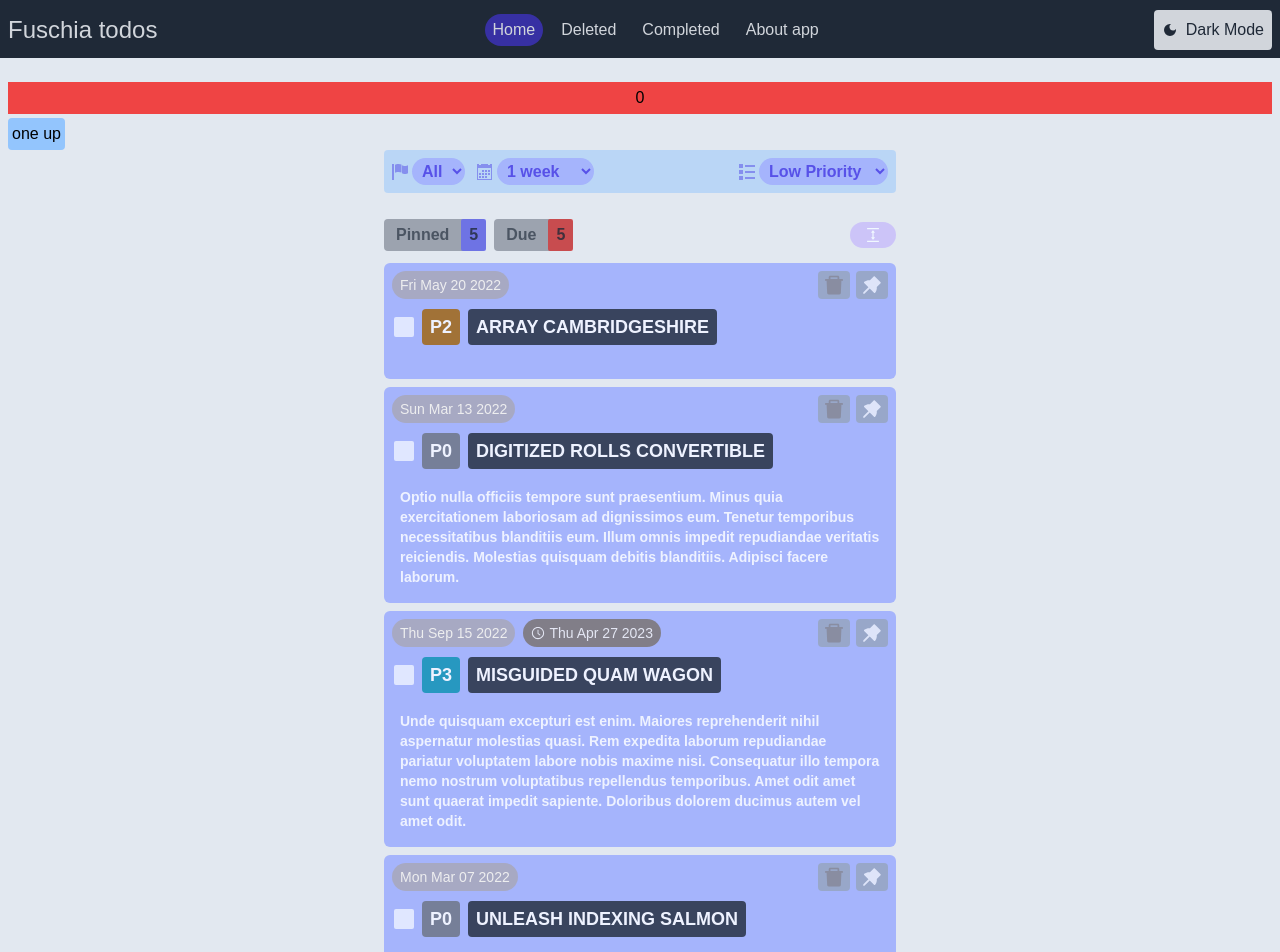
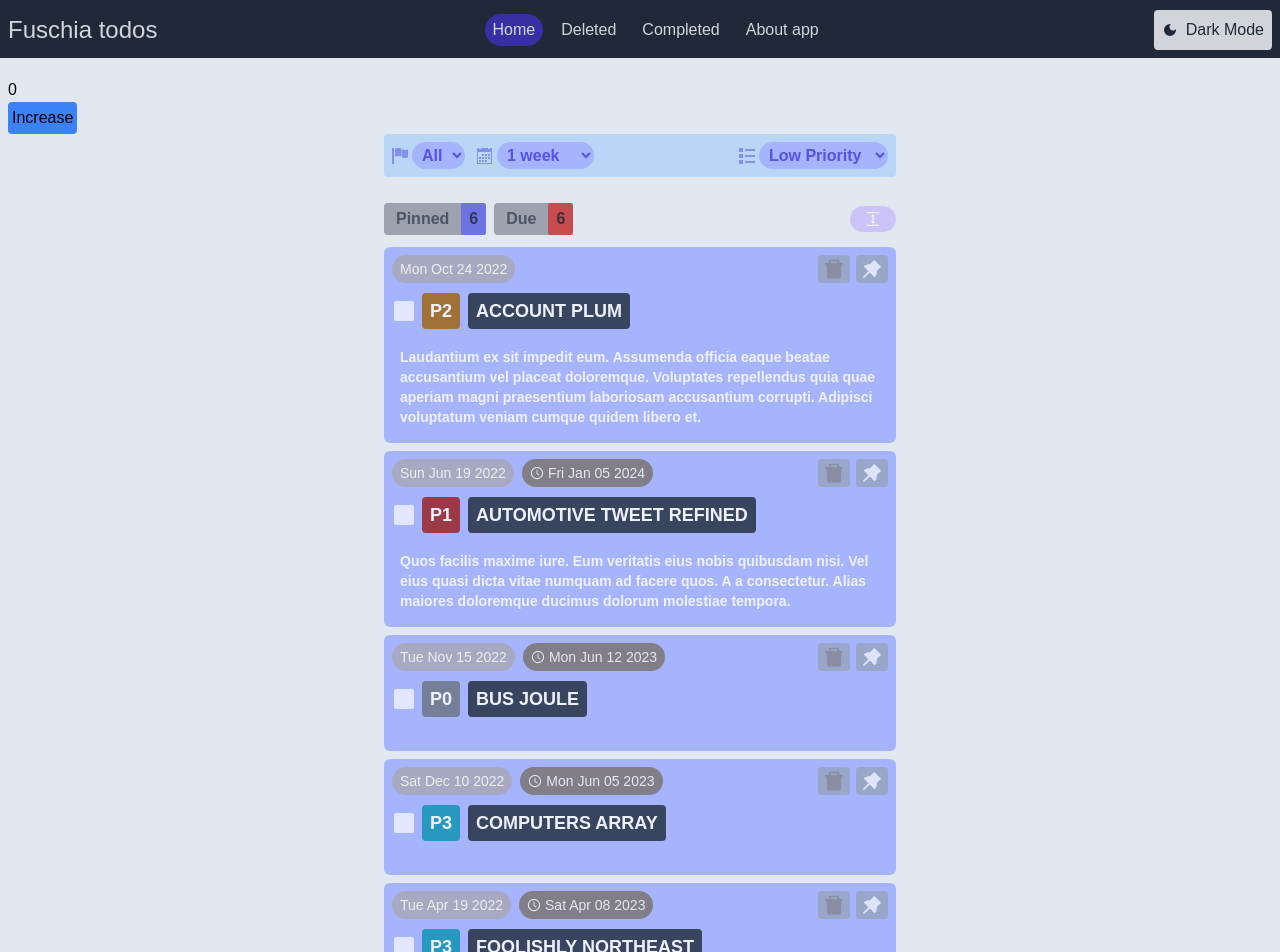
Before and after one commit to kaboomblam/tododarklight, a React (Vite) app: page / in a window 1280 px wide. Shown: the top 952 px of the page. Built offline with nearby package versions, Linux system fonts and the light colour scheme.

Commit message:
Continue to review zustand, clean-up unused code

```diff
--- a/src/components/TodoList.tsx
+++ b/src/components/TodoList.tsx
@@ -5,11 +5,9 @@ import { FilterTodos, SortTodos } from "../utils/sort_filter_todos";
 import CollapsablePartialList from "./CollapsablePartialList";
 import { TodoContext } from "../providers/TodoContext";
 
-type Props = {
-  todos: Todo[];
-};
+type Props = {};
 
-const TodoList: React.FC<Props> = ({ todos }) => {
+const TodoList: React.FC<Props> = () => {
   const todoContent = useContext(TodoContext);
 
   // let pinnedTodoItems = todos
--- a/src/pages/TodosPage.tsx
+++ b/src/pages/TodosPage.tsx
@@ -1,32 +1,21 @@
 import React from "react";
-import NavBar from "../components/NavBar";
 import TodoList from "../components/TodoList";
-import { STARTING_TODOS } from "../utils/generate_random_todos";
 import useBearStore from "../stores/TodoStore";
 
 type Props = {};
 
-function BearCounter() {
-  const bears = useBearStore((state) => state.bears);
-  return <p className="my-1 p-1 text-center bg-red-500">{bears}</p>;
-}
+const TodoPage = (props: Props) => {
+  const { bears, increasePopulation } = useBearStore((state) => {
+    return { bears: state.bears, increasePopulation: state.increasePopulation };
+  });
 
-function Controls() {
-  const increasePopulation = useBearStore((state) => state.increasePopulation);
-  return (
-    <button onClick={increasePopulation} className="bg-blue-300 p-1 rounded">
-      one up
-    </button>
-  );
-}
-
-const TodoPage = (props: Props) => {
-  const todos = STARTING_TODOS;
   return (
     <>
-      {BearCounter()}
-      {Controls()}
-      <TodoList todos={todos} />
+      <p>{bears}</p>
+      <button onClick={increasePopulation} className="bg-blue-500 p-1 rounded">
+        Increase
+      </button>
+      <TodoList />
     </>
   );
 };
--- a/src/utils/generate_random_todos.ts
+++ b/src/utils/generate_random_todos.ts
@@ -1,7 +1,5 @@
 import { faker } from "@faker-js/faker";
 import { PriorityTag, Todo } from "./todo";
-
-export const STARTING_TODOS: Todo[] = [];
 
 export function generateRandomTodo(): Todo {
   return new Todo({
@@ -27,7 +25,3 @@ export function generateRandomTodo(): Todo {
     pinned: faker.datatype.number({ min: 0, max: 10 }) >= 7,
   });
 }
-
-Array.from({ length: 40 }).forEach(() => {
-  STARTING_TODOS.push(generateRandomTodo());
-});
```
